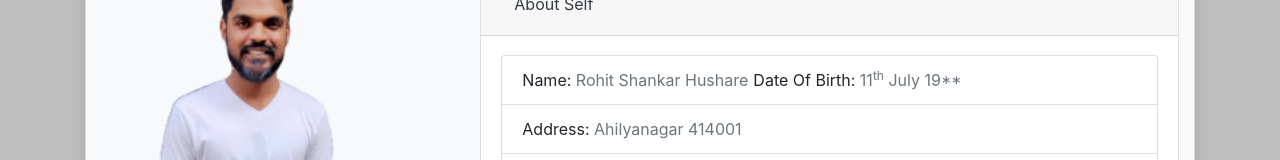
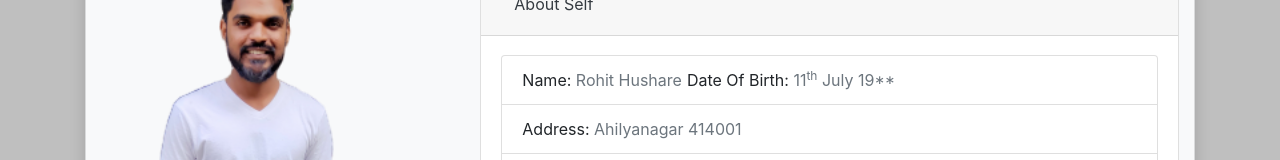
Before and after one commit to rohithushare/rohithushare.github.io, a plain HTML site: page index.html in a window 1280 px wide. Shown: the part 619-779 px from the top of the page. Drawn offline with nearby package versions, Linux system fonts and the light colour scheme.

Commit message:
Full name removed

```diff
--- a/index.html
+++ b/index.html
@@ -243,7 +243,7 @@
                                         data-parent="#accordionExample">
                                         <div class="card-body">
                                             <ul class="list-group">
-                                                <li class="list-group-item">Name: <span class="text-muted">Rohit Shankar
+                                                <li class="list-group-item">Name: <span class="text-muted">Rohit
                                                         Hushare</span><span class="m-l-5">Date Of Birth: <span
                                                             class="text-muted">11<sup>th</sup> July 19**</span> </span>
                                                 </li>
```
